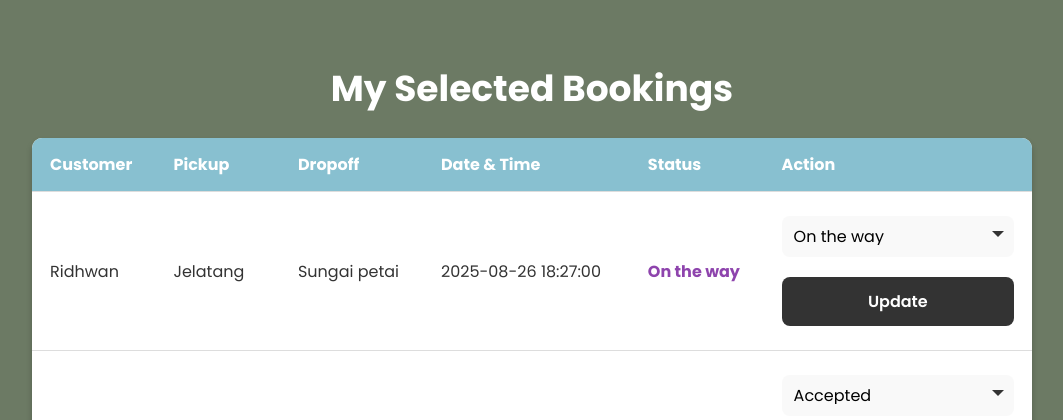
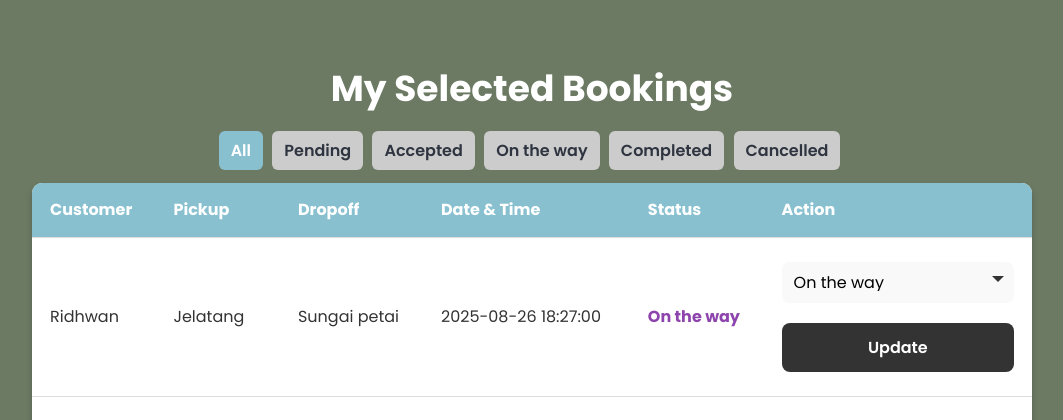
Before and after one commit to RidhwanHazian/GrabStudent, a Flask app: page /driver/bookings in a window 1280 px wide. Shown: the part 75-495 px from the top of the page, without its empty margins (108-1171 px from the left). Run offline with Flask 3, Linux system fonts and the light colour scheme; a user stored in the database is signed in; data comes from the database, SQL or seed files in the repository.

Commit message:
Make email sending not make loading on changing status, put status filter tab on driver selected booking

```diff
--- a/app.py
+++ b/app.py
@@ -1,6 +1,7 @@
 from flask import Flask, render_template, request, redirect, url_for, flash, session
 import mysql.connector
 from datetime import datetime
+from threading import Thread
 
 app = Flask(__name__)
 app.secret_key = "supersecretkey"
@@ -24,6 +25,10 @@ app.config['MAIL_PASSWORD'] = 'edbucokhnzajivxy'  # App Password if Gmail
 app.config['MAIL_DEFAULT_SENDER'] = ('Grab Student', 'iwghostpride@gmail.com')
 
 mail = Mail(app)
+
+def send_async_email(app, msg):
+    with app.app_context():
+        mail.send(msg)
 
 
 # Predefined valid locations for booking
@@ -258,15 +263,24 @@ def driver_bookings():
         flash("⚠️ Driver access required.")
         return redirect(url_for('login'))
 
+    status_filter = request.args.get('status')  # get ?status=
+
     cursor = db.cursor(dictionary=True)
-    cursor.execute(
-        "SELECT * FROM booking WHERE driver_id = %s ORDER BY datetime ASC",
-        (session['user_id'],)
-    )
+    if status_filter:
+        cursor.execute(
+            "SELECT * FROM booking WHERE driver_id=%s AND status=%s ORDER BY datetime ASC",
+            (session['user_id'], status_filter)
+        )
+    else:
+        cursor.execute(
+            "SELECT * FROM booking WHERE driver_id=%s ORDER BY datetime ASC",
+            (session['user_id'],)
+        )
     bookings = cursor.fetchall()
     cursor.close()
 
-    return render_template('driver_bookings.html', selected=bookings)
+    return render_template('driver_bookings.html', selected=bookings, status_filter=status_filter)
+
 
 
 # ----------------- UPDATE BOOKING STATUS -----------------
@@ -317,7 +331,7 @@ def update_booking_status(booking_id):
             <p>Thank you for using Grab Student.</p>
             """
 
-            mail.send(msg)
+            Thread(target=send_async_email, args=(app, msg)).start()
         except Exception as e:
             print("Error sending email:", e)
 
--- a/static/style.css
+++ b/static/style.css
@@ -575,6 +575,27 @@ canvas#statusChart {
     background-color: #5e8aa0;
 }
 
+.status-tabs {
+  margin-bottom: 15px;
+}
+.status-tabs a {
+  text-decoration: none;
+  padding: 8px 12px;
+  border-radius: 6px;
+  background-color: #ccc;
+  margin-right: 5px;
+  color: #2E3440;
+  font-weight: 600;
+  transition: 0.3s;
+}
+.status-tabs a.active {
+  background-color: #88C0D0;
+  color: white;
+}
+.status-tabs a:hover {
+  background-color: #5e8aa0;
+  color: white;
+}
 
 
 /* Responsive: stack filters on small screens */
--- a/templates/driver_bookings.html
+++ b/templates/driver_bookings.html
@@ -21,6 +21,15 @@
   <!-- Content -->
   <section class="form-section">
     <h2>My Selected Bookings</h2>
+    <div class="status-tabs">
+      <a href="{{ url_for('driver_bookings') }}" class="{% if not status_filter %}active{% endif %}">All</a>
+      <a href="{{ url_for('driver_bookings', status='Pending') }}" class="{% if status_filter=='Pending' %}active{% endif %}">Pending</a>
+      <a href="{{ url_for('driver_bookings', status='Accepted') }}" class="{% if status_filter=='Accepted' %}active{% endif %}">Accepted</a>
+      <a href="{{ url_for('driver_bookings', status='On the way') }}" class="{% if status_filter=='On the way' %}active{% endif %}">On the way</a>
+      <a href="{{ url_for('driver_bookings', status='Completed') }}" class="{% if status_filter=='Completed' %}active{% endif %}">Completed</a>
+      <a href="{{ url_for('driver_bookings', status='Cancelled') }}" class="{% if status_filter=='Cancelled' %}active{% endif %}">Cancelled</a>
+    </div>
+
     <table>
       <thead>
         <tr>
```
